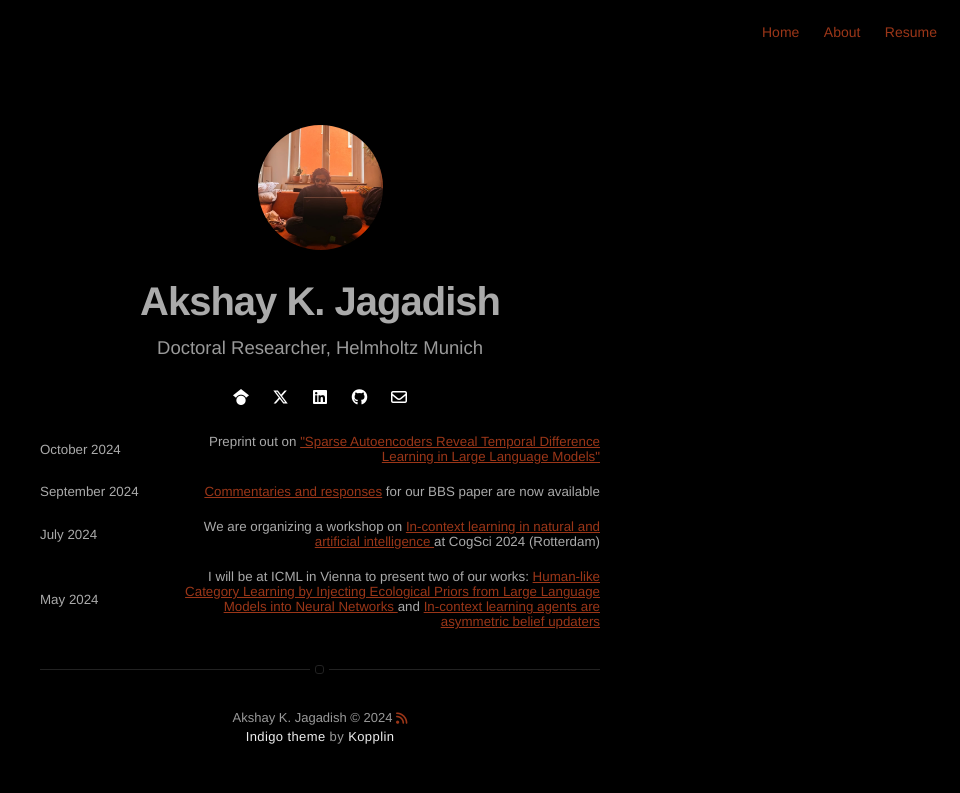
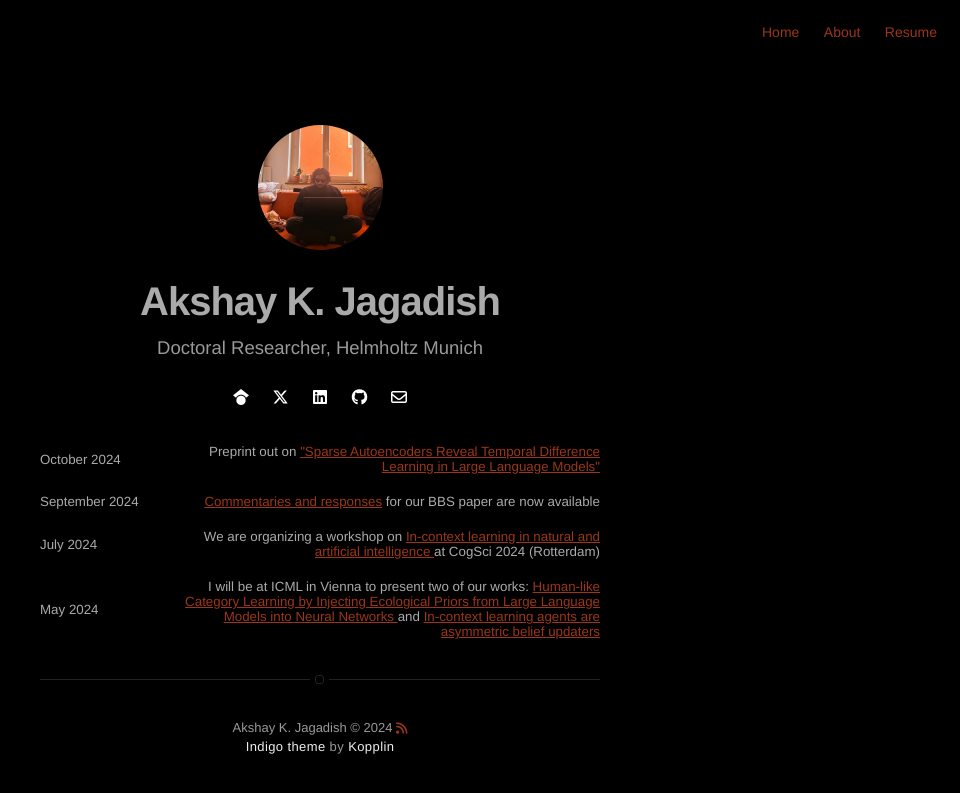
Before and after one commit to akjagadish/akjagadish.github.io, a Jekyll site: the page built from projects.html, in a window 1280 px wide. Shown: the top 793 px of the page, without its empty margins (320-1280 px from the left). Built offline with Jekyll 4.4.1, drawn with Linux system fonts in a browser that asks for light colours; nearby versions of some CDN libraries.

Commit message:
Refactor projects.html layout and update margin-top value

```diff
--- a/projects.html
+++ b/projects.html
@@ -2,7 +2,7 @@
 title: Projects
 layout: page
 ---
-<div style="margin-top: 10px;"></div>
+<div style="margin-top: 20px;"></div>
 <div style="display: flex; flex-direction: column; gap: 20px;">
   <div style="display: flex; justify-content: space-between; align-items: center;">
     <span style="flex-shrink: 0; text-align: left; font-size: smaller; width: 100px;">October 2024</span>
```
